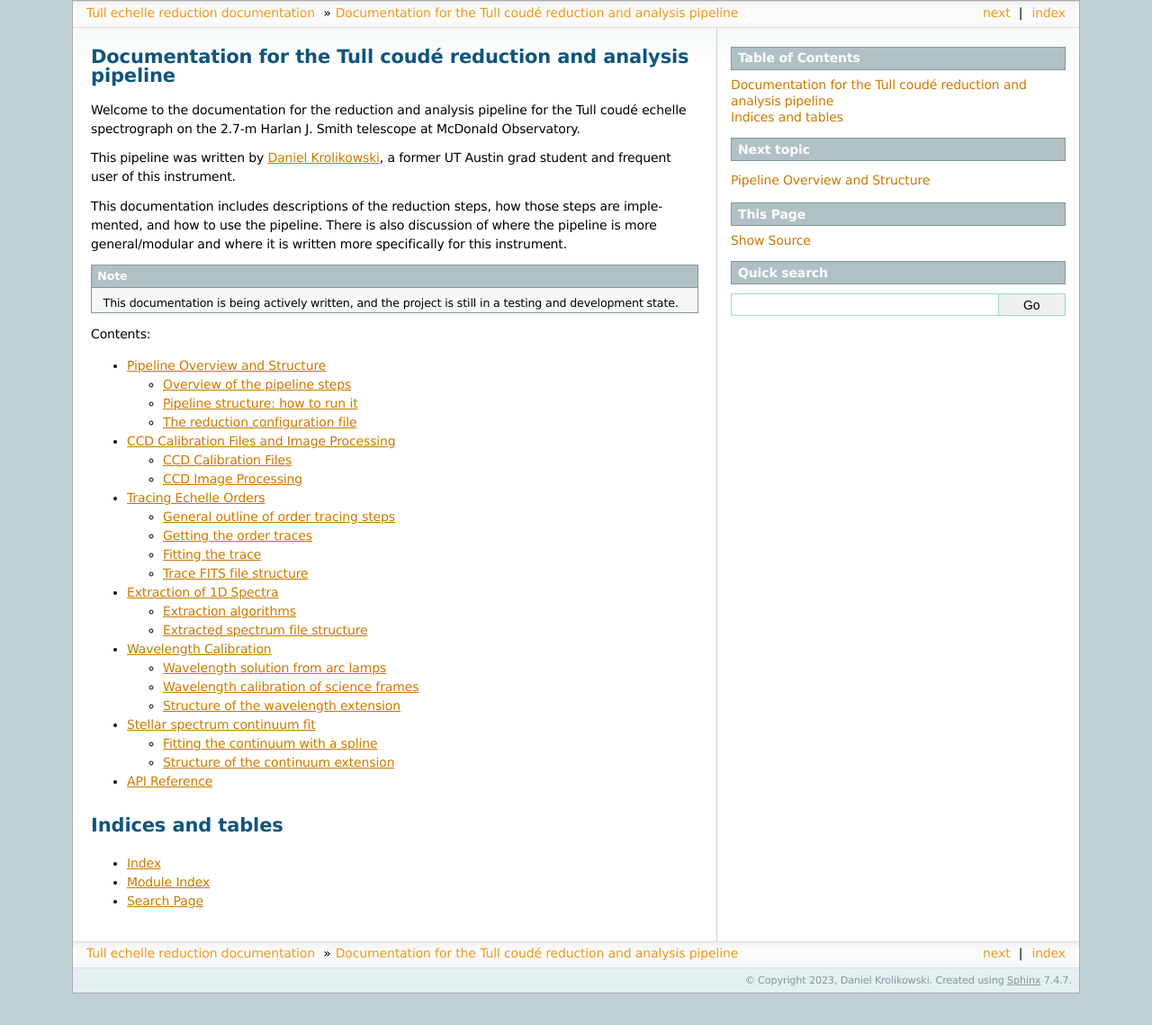
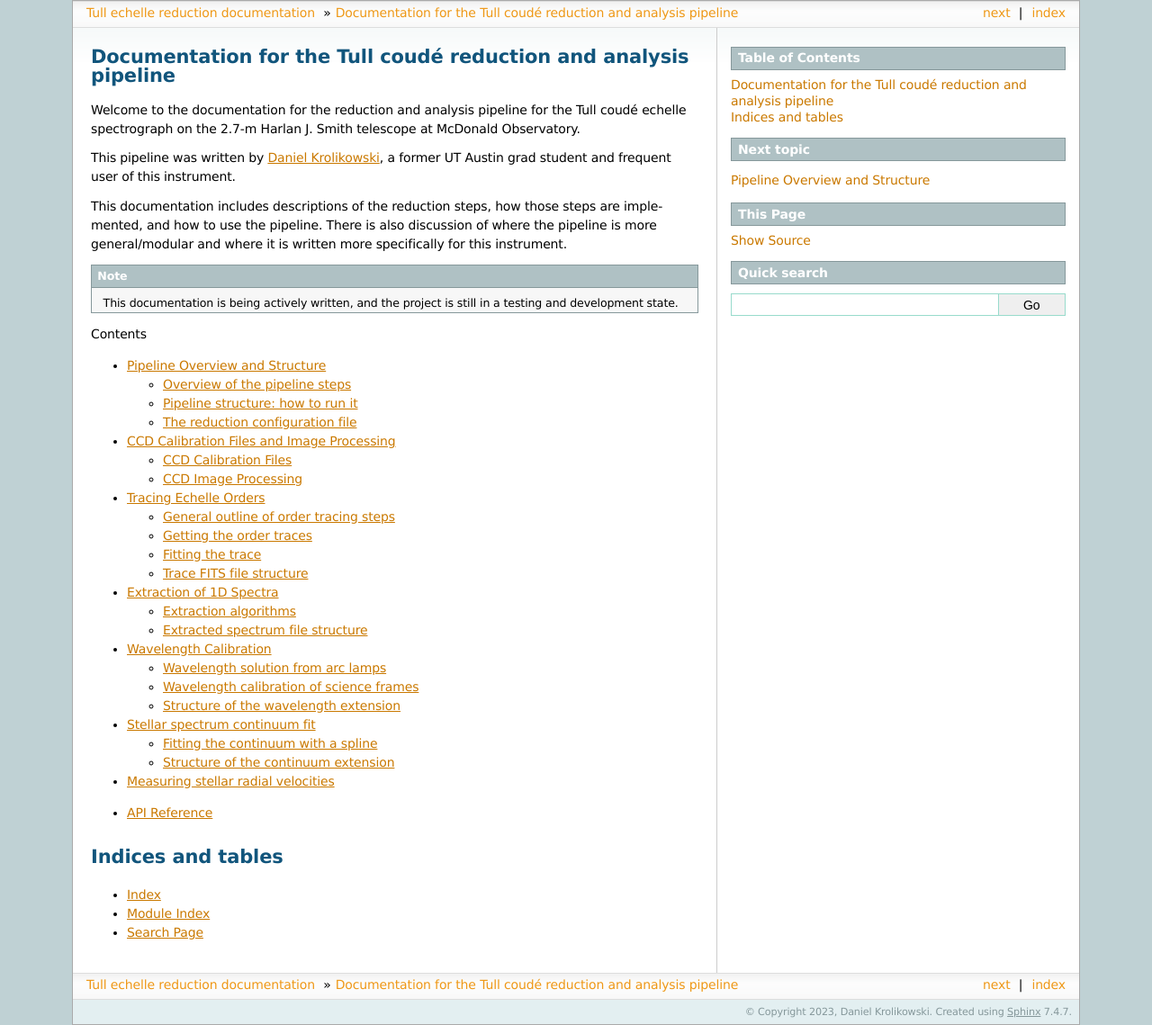
Before and after one commit to dkrolikowski/tull_coude_reduction, a Sphinx documentation site: the page built from docs/source/index.rst, in a window 1280 px wide. Shown: the whole page at 90% size. Built offline with Sphinx 7.4.7, drawn with Linux system fonts in a browser that asks for light colours; pages that are not in the unit, such as notebooks, are missing from menus; before the commit the page ends 1104 px from its top, so only the background shows below that.

Commit message:
Update index.rst

```diff
--- a/docs/source/index.rst
+++ b/docs/source/index.rst
@@ -20,7 +20,7 @@ There is also discussion of where the pipeline is more general/modular and where
 
 .. toctree::
    :maxdepth: 2
-   :caption: Contents:
+   :caption: Contents
 
    page_overview
    page_image_cal_and_process
@@ -28,6 +28,12 @@ There is also discussion of where the pipeline is more general/modular and where
    page_1d_extraction
    page_wavelength_cal
    page_continuum_fit
+   page_radial_velocity
+
+
+.. toctree::
+   :maxdepth: 1
+
    api_index
 
 Indices and tables
```
